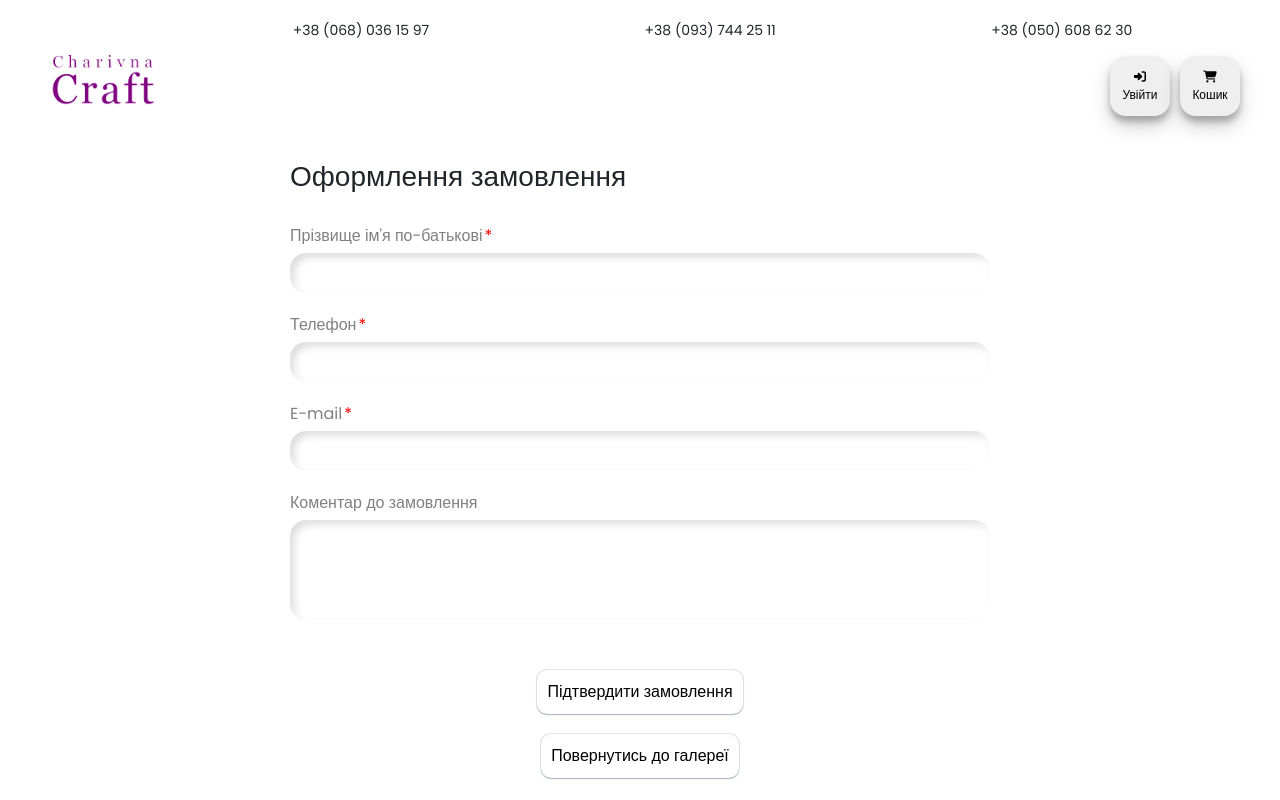
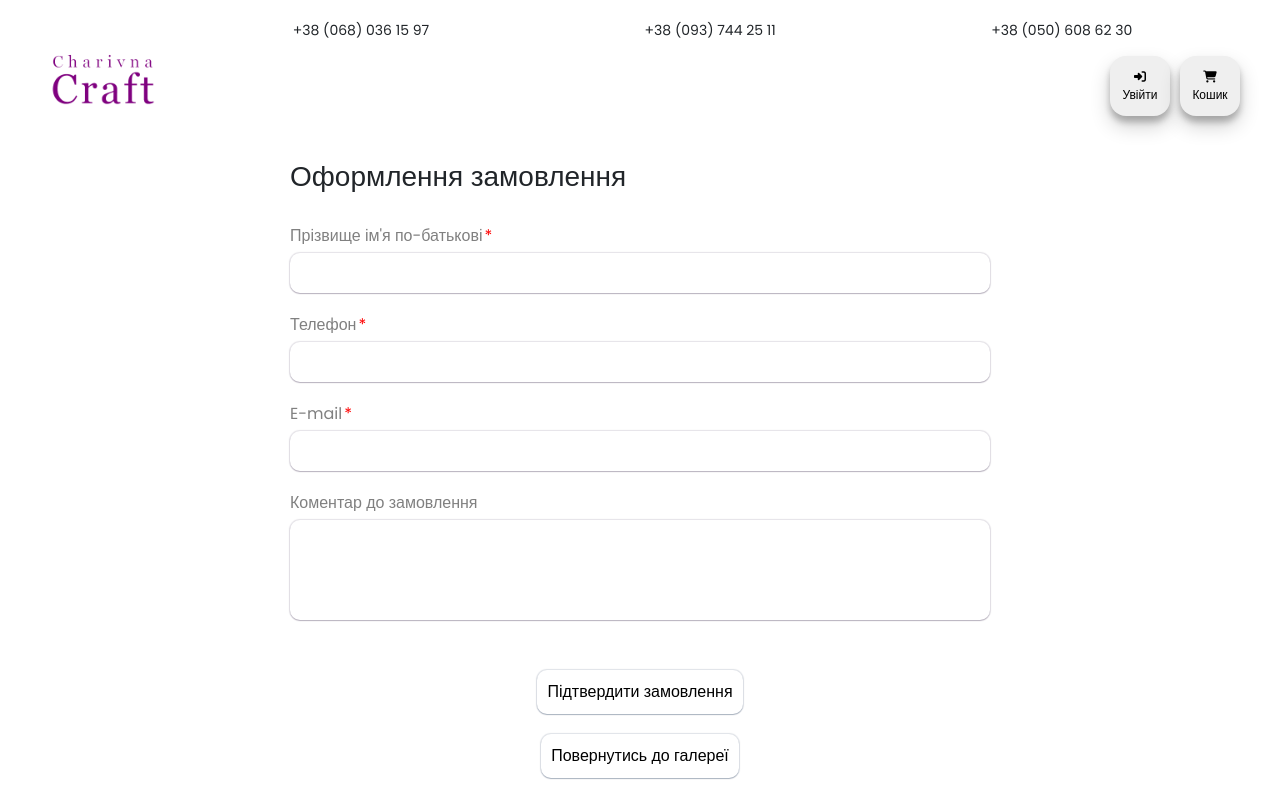
Before and after one commit to anton-sedchenko/online-store-project, a React (Vite) app in the folder client/: page /order in a window 1280 px wide. Shown: the top 800 px of the page. Built offline with nearby package versions, Linux system fonts and the light colour scheme.

Commit message:
fix input styles at order page

```diff
--- a/client/src/pages/Order.jsx
+++ b/client/src/pages/Order.jsx
@@ -58,7 +58,7 @@ const Order = () => {
                             required
                             name="fullName"
                             type="text"
-                            className="neu-input buyer__contacts__form-input"
+                            className="buyer__contacts__form-input"
                             maxLength="50"
                         />
                         <p>Телефон
@@ -68,7 +68,7 @@ const Order = () => {
                             required
                             name="tel"
                             type="tel"
-                            className="neu-input buyer__contacts__form-input"
+                            className="buyer__contacts__form-input"
                             maxLength="20"
                         />
                         <p>E-mail
@@ -78,14 +78,14 @@ const Order = () => {
                             required
                             name="email"
                             type="email"
-                            className="neu-input buyer__contacts__form-input"
+                            className="buyer__contacts__form-input"
                             maxLength="50"
                         />
                         <p>Коментар до замовлення</p>
                         <input
                             name="comments"
                             type="text"
-                            className="neu-input buyer__contacts__form-input"
+                            className="buyer__contacts__form-input"
                             maxLength="200"
                         />
                         <div className="order__form__btn__container">
--- a/client/src/pages/ProductPage.jsx
+++ b/client/src/pages/ProductPage.jsx
@@ -111,7 +111,7 @@ const ProductPage = () => {
                             }>
                                 {product.availability === 'IN_STOCK'
                                     ? 'В наявності'
-                                    : 'Під замовлення (2–3 дні)'}
+                                    : 'Під замовлення (2-3 дні)'}
                             </span>
                         </p>
                         <h3 className="product__title">{product.name}</h3>
--- a/client/src/styles/_orderPage.scss
+++ b/client/src/styles/_orderPage.scss
@@ -28,8 +28,8 @@
   margin-bottom: 20px;
   height: 40px;
   width: 100%;
-  border: 1px solid $color-primary;
-  border-radius: 5px;
+
+  @include input-style;
 }
 
 .buyer__contacts__form-input[name="comments"] {
```
